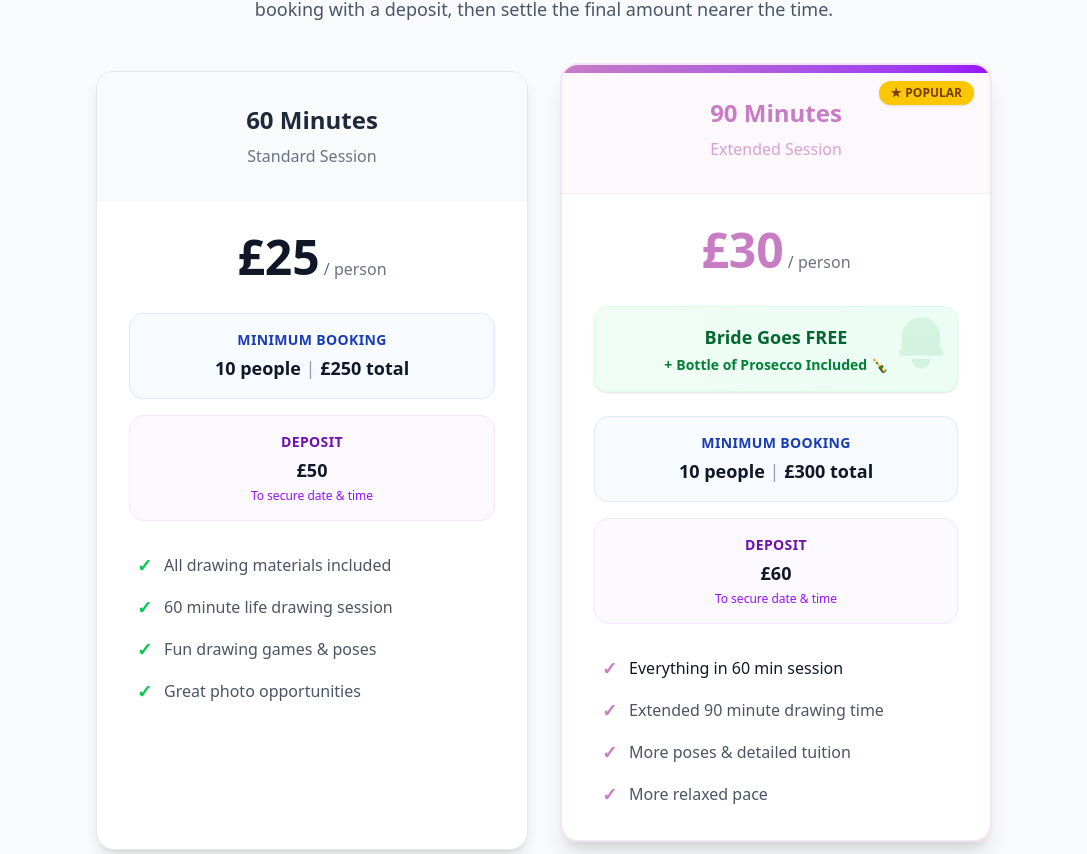
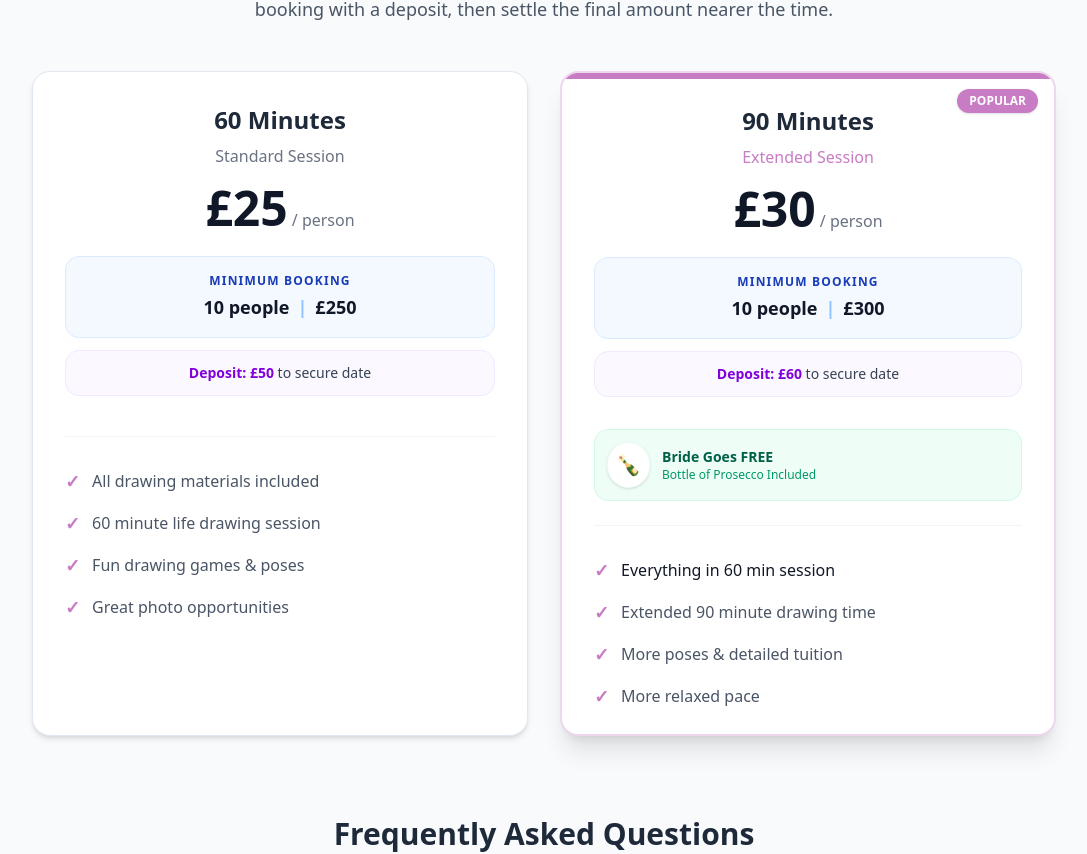
Before and after one commit to benlowreyhimself-hash/hen-party-ent, a Next.js app: page / in a window 1280 px wide. Shown: the part 4234-5088 px from the top of the page, without its empty margins (96-1183 px from the left). Built offline with nearby package versions, Linux system fonts and the light colour scheme; no server answers.

Commit message:
Fix pricing cards: simplify minimum booking text

```diff
--- a/components/PricingCards.tsx
+++ b/components/PricingCards.tsx
@@ -9,49 +9,57 @@ export default function PricingCards({ showContact = false }: { showContact?: bo
         </p>
       </div>
 
-      <div className="grid grid-cols-1 md:grid-cols-2 gap-8 max-w-4xl mx-auto">
+      <div className="grid grid-cols-1 md:grid-cols-2 gap-8 max-w-5xl mx-auto">
         {/* 60 Minutes */}
-        <div className="bg-white border border-gray-200 rounded-2xl overflow-hidden flex flex-col h-full shadow-lg hover:shadow-xl transition-shadow duration-300">
-          <div className="bg-gray-50 p-8 text-center border-b border-gray-100">
+        <div className="bg-white border border-slate-200 rounded-2xl overflow-hidden flex flex-col h-full shadow-md hover:shadow-lg transition-all duration-300">
+          <div className="p-8 pb-4 text-center">
             <h3 className="text-2xl font-bold text-gray-800 mb-2">60 Minutes</h3>
             <p className="text-gray-500 font-medium">Standard Session</p>
           </div>
-          <div className="p-8 flex flex-col flex-grow">
-            <div className="text-center mb-8">
+
+          <div className="text-center px-8 mb-6">
             <div className="flex items-baseline justify-center gap-1">
               <span className="text-5xl font-extrabold text-gray-900">£25</span>
               <span className="text-gray-500 font-medium">/ person</span>
             </div>
           </div>
 
-            <div className="space-y-4 mb-8">
-              <div className="bg-blue-50/50 rounded-xl p-4 text-center border border-blue-100">
-                <p className="text-sm font-semibold text-blue-800 uppercase tracking-wide mb-1">Minimum Booking</p>
-                <p className="text-lg font-bold text-gray-900">10 people <span className="text-gray-400 font-normal">|</span> £250 total</p>
-              </div>
-
-              <div className="bg-purple-50/50 rounded-xl p-4 text-center border border-purple-100">
-                <p className="text-sm font-semibold text-purple-800 uppercase tracking-wide mb-1">Deposit</p>
-                <p className="text-lg font-bold text-gray-900">£50</p>
-                <p className="text-xs text-purple-600 mt-1">To secure date & time</p>
+          <div className="px-8 flex-grow flex flex-col">
+            {/* Soft Stacked Info Blocks */}
+            <div className="space-y-3 mb-8">
+              <div className="bg-blue-50/70 border border-blue-100 rounded-xl p-4 flex flex-col items-center justify-center text-center">
+                <p className="text-xs font-bold text-blue-800 uppercase tracking-widest mb-1">Minimum Booking</p>
+                <div className="flex items-center gap-2 text-gray-900 font-bold text-lg">
+                  <span>10 people</span>
+                  <span className="text-blue-300">|</span>
+                  <span>£250</span>
                 </div>
               </div>
 
-            <ul className="space-y-4 text-gray-600 flex-grow px-2">
+              <div className="bg-purple-50/70 border border-purple-100 rounded-xl p-3 flex flex-col items-center justify-center text-center">
+                <p className="text-sm font-medium text-gray-700">
+                  <span className="font-bold text-purple-700">Deposit: £50</span> to secure date
+                </p>
+              </div>
+            </div>
+
+            <div className="border-t border-slate-100 my-2"></div>
+
+            <ul className="space-y-4 py-6 text-gray-600 flex-grow">
               <li className="flex items-start gap-3">
-                <span className="text-green-500 font-bold text-lg mt-[-2px]">✓</span>
+                <span className="text-primary font-bold text-lg mt-[-2px]">✓</span>
                 <span>All drawing materials included</span>
               </li>
               <li className="flex items-start gap-3">
-                <span className="text-green-500 font-bold text-lg mt-[-2px]">✓</span>
+                <span className="text-primary font-bold text-lg mt-[-2px]">✓</span>
                 <span>60 minute life drawing session</span>
               </li>
               <li className="flex items-start gap-3">
-                <span className="text-green-500 font-bold text-lg mt-[-2px]">✓</span>
+                <span className="text-primary font-bold text-lg mt-[-2px]">✓</span>
                 <span>Fun drawing games & poses</span>
               </li>
               <li className="flex items-start gap-3">
-                <span className="text-green-500 font-bold text-lg mt-[-2px]">✓</span>
+                <span className="text-primary font-bold text-lg mt-[-2px]">✓</span>
                 <span>Great photo opportunities</span>
               </li>
             </ul>
@@ -59,50 +67,55 @@ export default function PricingCards({ showContact = false }: { showContact?: bo
         </div>
 
         {/* 90 Minutes */}
-        <div className="bg-white border-2 border-primary/20 rounded-2xl overflow-hidden flex flex-col h-full shadow-xl relative transform md:-translate-y-2">
-          <div className="absolute top-0 inset-x-0 h-2 bg-gradient-to-r from-primary to-purple-600"></div>
-          <div className="absolute top-4 right-4 bg-yellow-400 text-yellow-900 text-xs font-bold px-3 py-1 rounded-full shadow-sm z-10 flex items-center gap-1">
-            <span>★</span> POPULAR
+        <div className="bg-white border-2 border-primary/30 rounded-2xl overflow-hidden flex flex-col h-full shadow-xl relative">
+          <div className="absolute top-0 inset-x-0 h-1.5 bg-primary"></div>
+          <div className="absolute top-4 right-4 bg-primary text-white text-xs font-bold px-3 py-1 rounded-full shadow-sm z-10 flex items-center gap-1">
+            POPULAR
           </div>
 
-          <div className="bg-primary/5 p-8 text-center border-b border-primary/10">
-            <h3 className="text-2xl font-bold text-primary mb-2">90 Minutes</h3>
-            <p className="text-primary/70 font-medium">Extended Session</p>
+          <div className="p-8 pb-4 text-center">
+            <h3 className="text-2xl font-bold text-gray-800 mb-2">90 Minutes</h3>
+            <p className="text-primary font-medium">Extended Session</p>
           </div>
 
-          <div className="p-8 flex flex-col flex-grow">
-            <div className="text-center mb-8">
+          <div className="text-center px-8 mb-6">
             <div className="flex items-baseline justify-center gap-1">
-                <span className="text-5xl font-extrabold text-primary">£30</span>
+              <span className="text-5xl font-extrabold text-gray-900">£30</span>
               <span className="text-gray-500 font-medium">/ person</span>
             </div>
           </div>
 
-            {/* Featured: Bride Free + Prosecco */}
-            <div className="bg-gradient-to-r from-green-50 to-emerald-50 border border-green-100 rounded-xl p-4 mb-6 text-center shadow-sm relative overflow-hidden group">
-              <div className="absolute top-0 right-0 p-1 opacity-10">
-                <svg className="w-16 h-16 text-green-600" fill="currentColor" viewBox="0 0 20 20"><path d="M10 2a6 6 0 00-6 6v3.586l-.707.707A1 1 0 004 14h12a1 1 0 00.707-1.707L16 11.586V8a6 6 0 00-6-6zM10 18a3 3 0 01-3-3h6a3 3 0 01-3 3z" /></svg>
-              </div>
-              <p className="text-lg font-bold text-green-800 mb-1">Bride Goes FREE</p>
-              <p className="text-sm font-semibold text-green-700 flex items-center justify-center gap-1">
-                <span>+</span> Bottle of Prosecco Included 🍾
-              </p>
-            </div>
-
-            <div className="space-y-4 mb-8">
-               <div className="bg-blue-50/50 rounded-xl p-4 text-center border border-blue-100">
-                <p className="text-sm font-semibold text-blue-800 uppercase tracking-wide mb-1">Minimum Booking</p>
-                <p className="text-lg font-bold text-gray-900">10 people <span className="text-gray-400 font-normal">|</span> £300 total</p>
-              </div>
-
-              <div className="bg-purple-50/50 rounded-xl p-4 text-center border border-purple-100">
-                <p className="text-sm font-semibold text-purple-800 uppercase tracking-wide mb-1">Deposit</p>
-                <p className="text-lg font-bold text-gray-900">£60</p>
-                <p className="text-xs text-purple-600 mt-1">To secure date & time</p>
+          <div className="px-8 flex-grow flex flex-col">
+            {/* Soft Stacked Info Blocks */}
+            <div className="space-y-3 mb-8">
+              <div className="bg-blue-50/70 border border-blue-100 rounded-xl p-4 flex flex-col items-center justify-center text-center">
+                <p className="text-xs font-bold text-blue-800 uppercase tracking-widest mb-1">Minimum Booking</p>
+                <div className="flex items-center gap-2 text-gray-900 font-bold text-lg">
+                  <span>10 people</span>
+                  <span className="text-blue-300">|</span>
+                  <span>£300</span>
                 </div>
               </div>
 
-            <ul className="space-y-4 text-gray-600 flex-grow px-2">
+              <div className="bg-purple-50/70 border border-purple-100 rounded-xl p-3 flex flex-col items-center justify-center text-center">
+                <p className="text-sm font-medium text-gray-700">
+                  <span className="font-bold text-purple-700">Deposit: £60</span> to secure date
+                </p>
+              </div>
+            </div>
+
+            {/* Featured Benefit */}
+            <div className="bg-emerald-50/80 border border-emerald-100 rounded-xl p-3 mb-6 flex items-center gap-3">
+              <div className="bg-white p-2 rounded-full shadow-sm shrink-0 text-xl border border-emerald-50">🍾</div>
+              <div>
+                <p className="font-bold text-emerald-800 text-sm">Bride Goes FREE</p>
+                <p className="text-xs text-emerald-600 font-medium">Bottle of Prosecco Included</p>
+              </div>
+            </div>
+
+            <div className="border-t border-slate-100 mb-2"></div>
+
+            <ul className="space-y-4 py-6 text-gray-600 flex-grow">
               <li className="flex items-start gap-3">
                 <span className="text-primary font-bold text-lg mt-[-2px]">✓</span>
                 <span className="font-medium text-gray-900">Everything in 60 min session</span>
```
Lines whose indentation alone changed are shown as unchanged.
